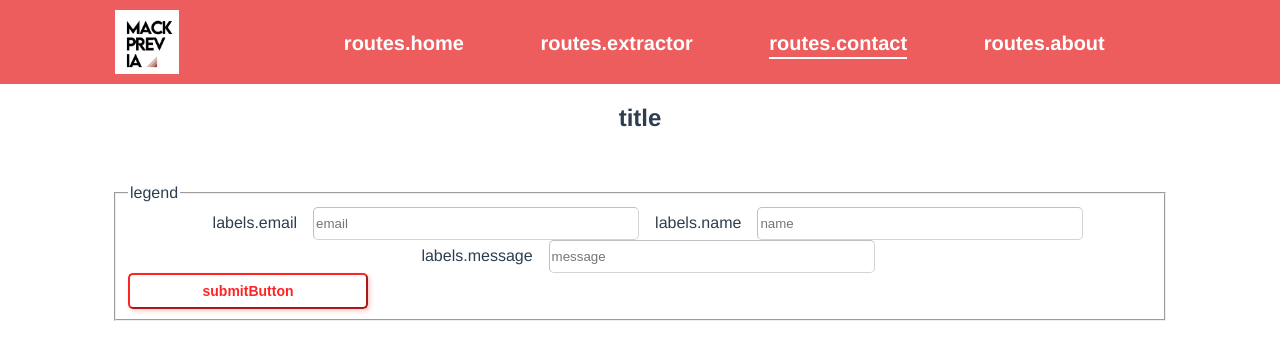
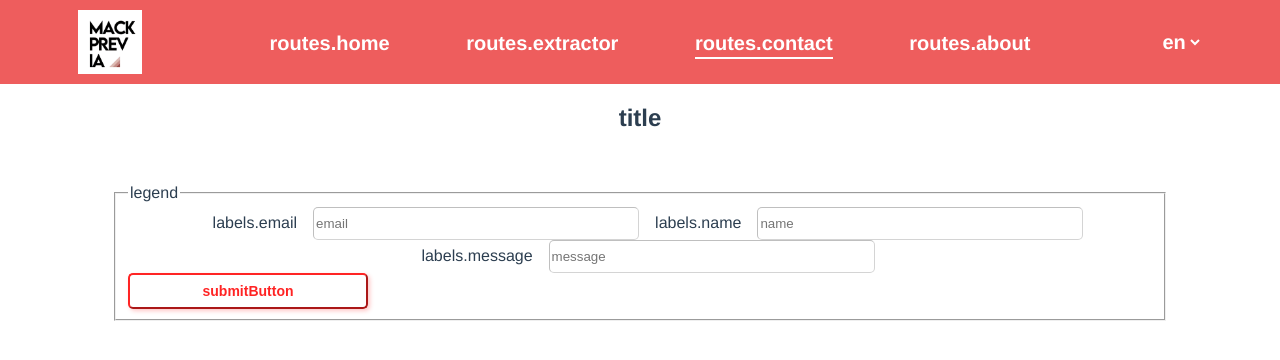
Before and after one commit to mackprevia/mackprevia.github.io, a Vue app: page /contact in a window 1280 px wide. Shown: the top 360 px of the page. Built offline with nearby package versions, Linux system fonts and the light colour scheme.

Commit message:
Added locale change option

```diff
--- a/src/components/TheHeader.vue
+++ b/src/components/TheHeader.vue
@@ -1,12 +1,17 @@
 <script lang="ts">
 import {defineComponent} from 'vue'
 
-export default defineComponent({});
+export default defineComponent({
+  data () {
+    return { langs: ['en', 'pt'] }
+  }
+});
 </script>
 
 <template>
   <header>
-    <img alt="MackPrevIA logo small" src="@/assets/logo.jpeg"/>
+    <img @click="$router.push({name: 'Home'})" alt="MackPrevIA logo small" src="@/assets/logo.jpeg"/>
+
     <ul>
       <li>
         <router-link active-class="selected" to="/">{{ $t("routes.home") }}</router-link>
@@ -21,6 +26,14 @@ export default defineComponent({});
         <router-link active-class="selected" to="/about">{{ $t("routes.about") }}</router-link>
       </li>
     </ul>
+
+    <div class="locale-changer">
+      <select v-model="$root.$i18n.locale">
+        <option v-for="(lang, i) in langs" :key="`Lang${i}`" :value="lang.toLowerCase()">
+          {{ lang }}
+        </option>
+      </select>
+    </div>
   </header>
 </template>
 
@@ -35,6 +48,25 @@ header {
 
   .selected {
     border-bottom: 2px solid white;
+  }
+
+  .locale-changer {
+    select {
+      font-family: inherit;
+      font-size: 1.25rem;
+      font-weight: 600;
+      color: white;
+
+      border: none;
+      background: inherit;
+
+      option {
+        color: black;
+        background: white;
+        border-width: 0;
+      }
+
+    }
   }
 
   ul {
@@ -75,6 +107,7 @@ header {
   img {
     max-width: 64px !important;
     max-height: 64px !important;
+    cursor: pointer;
   }
 }
 
```
